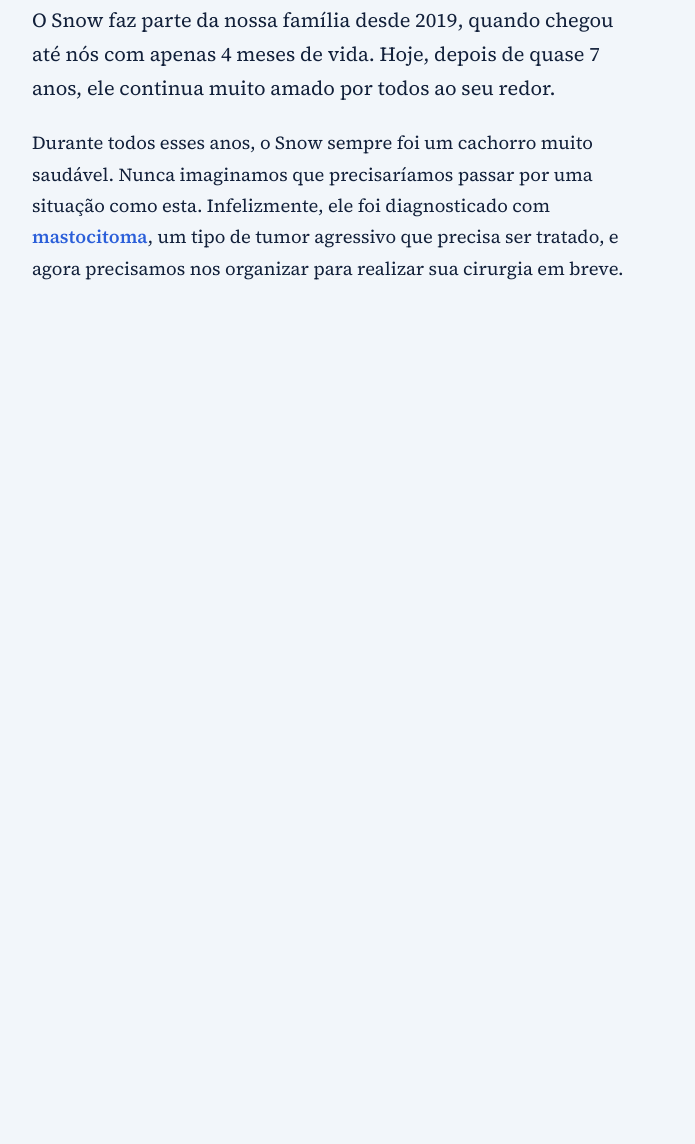
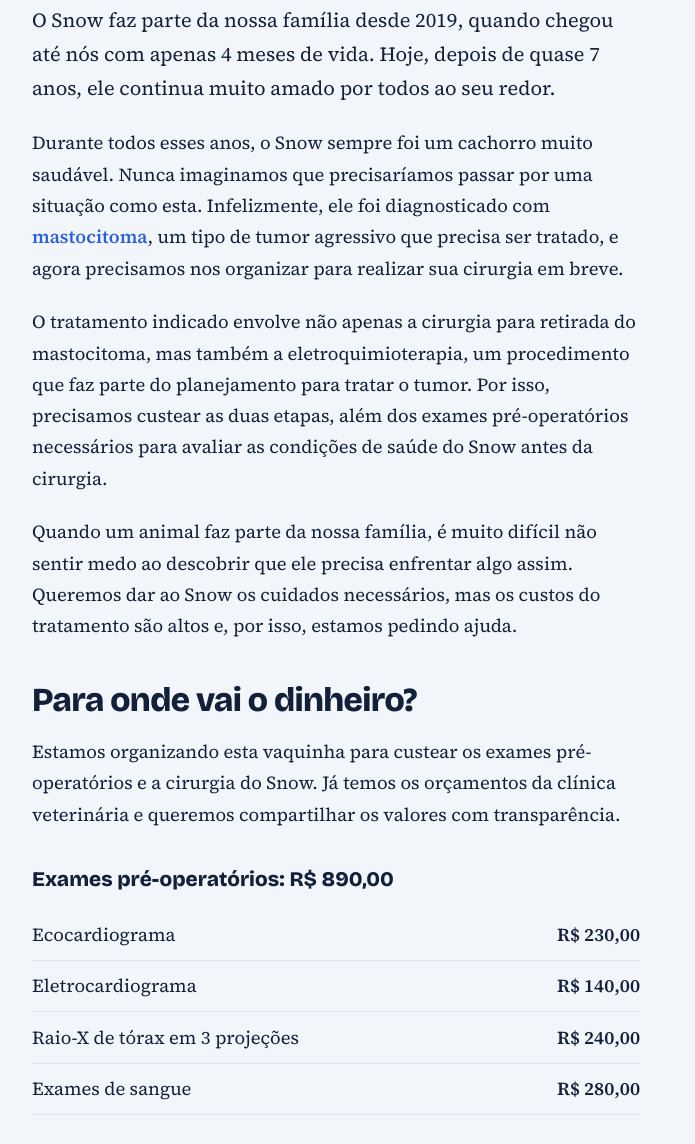
Before and after one commit to url345/Vaquinha-do-Snow, a plain HTML site: page index.html in a window 1280 px wide. Shown: the part 1036-2180 px from the top of the page, without its empty margins (292-987 px from the left). Before the commit the page ends 1406 px from the top, so only its background shows below. Drawn offline with nearby package versions, Linux system fonts and the light colour scheme; grey boxes are pictures that could not be loaded.

Commit message:
Update index.html

```diff
--- a/index.html
+++ b/index.html
@@ -57,22 +57,83 @@
   .texto p { margin: 0 0 1.4rem; max-width: 38rem; }
   .texto p:first-child { font-size: 1.25rem; }
   .texto strong { color: var(--azul); font-weight: 600; }
+
+  .texto h2 {
+    font-family: "Bricolage Grotesque", "Helvetica Neue", Arial, sans-serif;
+    font-weight: 800;
+    font-size: clamp(1.6rem, 6vw, 2.1rem);
+    line-height: 1.15;
+    letter-spacing: -0.02em;
+    margin: 2.5rem 0 1rem;
+  }
+  .texto h3 {
+    font-family: "Bricolage Grotesque", "Helvetica Neue", Arial, sans-serif;
+    font-weight: 800;
+    font-size: 1.3rem;
+    margin: 2rem 0 0.75rem;
+  }
+  .valores { list-style: none; margin: 0 0 1.5rem; padding: 0; max-width: 38rem; }
+  .valores li {
+    display: flex;
+    justify-content: space-between;
+    gap: 1rem;
+    padding: 0.6rem 0;
+    border-bottom: 1px solid var(--gelo);
+  }
+  .valores li span:last-child { white-space: nowrap; font-weight: 600; }
+
+  .foto-fim { margin: 2rem 0 0; }
 </style>
 </head>
 <body>
 <main>
 
+  <!-- FOTO DO SNOW: o arquivo precisa estar na mesma pasta do index.html -->
+  <div class="foto"><img src="file_000000008524820eb7dc0cd9cbd92871.png" alt="Snow, o cachorro da família"></div>
+
   <h1>Ajude o Snow a vencer essa batalha: precisamos custear sua cirurgia</h1>
-
-  <!-- FOTO DO SNOW: cole aqui o código da foto no lugar do bloco abaixo -->
-  <div class="foto">Foto do Snow</div>
 
   <section class="texto">
     <p>O Snow faz parte da nossa família desde 2019, quando chegou até nós com apenas 4 meses de vida. Hoje, depois de quase 7 anos, ele continua muito amado por todos ao seu redor.</p>
 
     <p>Durante todos esses anos, o Snow sempre foi um cachorro muito saudável. Nunca imaginamos que precisaríamos passar por uma situação como esta. Infelizmente, ele foi diagnosticado com <strong>mastocitoma</strong>, um tipo de tumor agressivo que precisa ser tratado, e agora precisamos nos organizar para realizar sua cirurgia em breve.</p>
 
+    <p>O tratamento indicado envolve não apenas a cirurgia para retirada do mastocitoma, mas também a eletroquimioterapia, um procedimento que faz parte do planejamento para tratar o tumor. Por isso, precisamos custear as duas etapas, além dos exames pré-operatórios necessários para avaliar as condições de saúde do Snow antes da cirurgia.</p>
+
+    <p>Quando um animal faz parte da nossa família, é muito difícil não sentir medo ao descobrir que ele precisa enfrentar algo assim. Queremos dar ao Snow os cuidados necessários, mas os custos do tratamento são altos e, por isso, estamos pedindo ajuda.</p>
+
+    <h2>Para onde vai o dinheiro?</h2>
+
+    <p>Estamos organizando esta vaquinha para custear os exames pré-operatórios e a cirurgia do Snow. Já temos os orçamentos da clínica veterinária e queremos compartilhar os valores com transparência.</p>
+
+    <h3>Exames pré-operatórios: R$ 890,00</h3>
+
+    <ul class="valores">
+      <li><span>Ecocardiograma</span><span>R$ 230,00</span></li>
+      <li><span>Eletrocardiograma</span><span>R$ 140,00</span></li>
+      <li><span>Raio-X de tórax em 3 projeções</span><span>R$ 240,00</span></li>
+      <li><span>Exames de sangue</span><span>R$ 280,00</span></li>
+    </ul>
+
     <!-- CONTINUE O TEXTO AQUI, logo abaixo, com novos <p>...</p> -->
+  </section>
+
+  <!-- SEGUNDA FOTO: o arquivo precisa estar na mesma pasta do index.html -->
+  <div class="foto foto-fim"><img src="file_0000000020e4820ea5e3d6d48035cdee.png" alt="Snow"></div>
+
+  <!-- TERCEIRA FOTO: o arquivo precisa estar na mesma pasta do index.html -->
+  <div class="foto foto-fim"><img src="1000303722.jpg" alt="Snow"></div>
+
+  <section class="texto">
+    <h3>Cirurgia e procedimentos: R$ 5.130,00</h3>
+
+    <ul class="valores">
+      <li><span>Retirada do mastocitoma associada à eletroquimioterapia</span><span>R$ 2.351,00</span></li>
+      <li><span>Eletroquimioterapia</span><span>R$ 1.989,00</span></li>
+      <li><span>Anestesia geral inalatória</span><span>R$ 790,00</span></li>
+    </ul>
+
+    <!-- CONTINUE O TEXTO AQUI, logo abaixo -->
   </section>
 
 </main>
```
